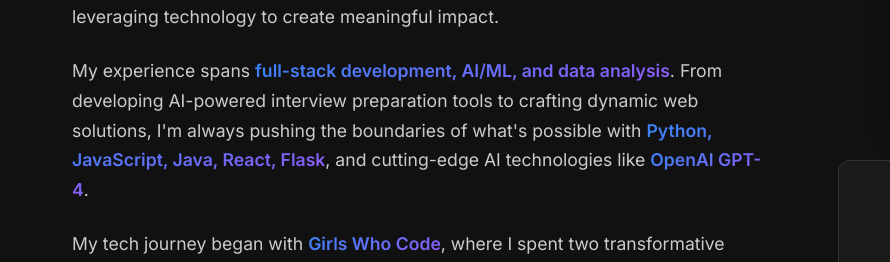
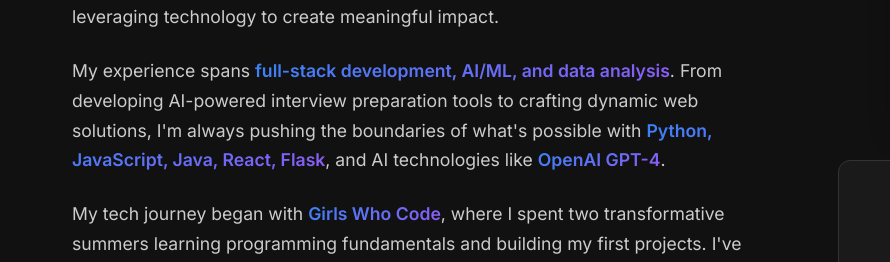
Before and after one commit to anushree35/portfolio-website, a plain HTML site: page index.html in a window 1280 px wide. Shown: the part 1034-1296 px from the top of the page, 0-890 px from the left. Drawn offline with Linux system fonts and the light colour scheme.

Commit message:
Update index.html

```diff
--- a/index.html
+++ b/index.html
@@ -100,7 +100,7 @@
                     <p>
                         My experience spans <strong>full-stack development, AI/ML, and data analysis</strong>. From developing AI-powered
                         interview preparation tools to crafting dynamic web solutions, I'm always pushing the boundaries of what's possible
-                        with <strong>Python, JavaScript, Java, React, Flask</strong>, and cutting-edge AI technologies like <strong>OpenAI GPT-4</strong>.
+                        with <strong>Python, JavaScript, Java, React, Flask</strong>, and AI technologies like <strong>OpenAI GPT-4</strong>.
                     </p>
                     <p>
                         My tech journey began with <strong>Girls Who Code</strong>, where I spent two transformative summers learning
```
